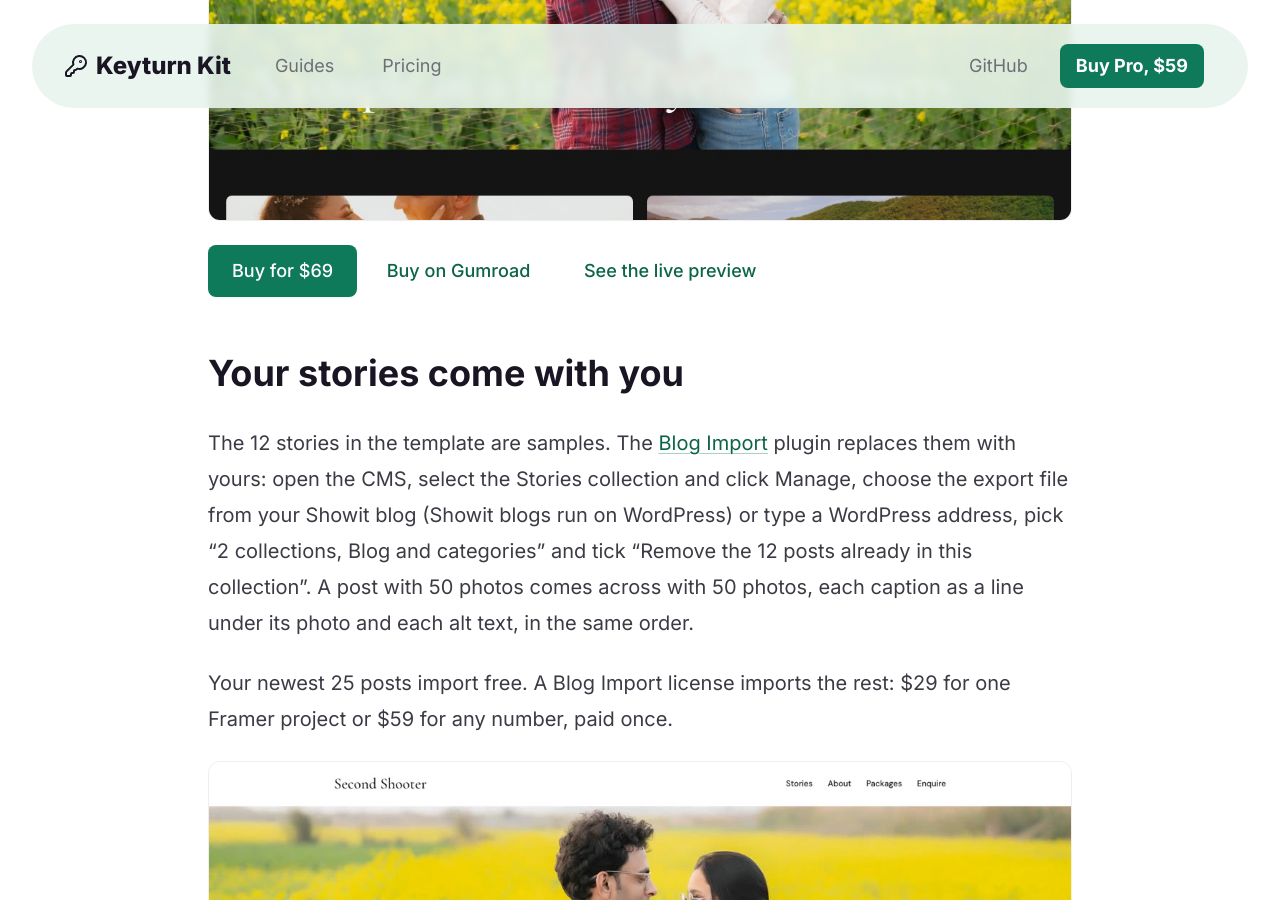
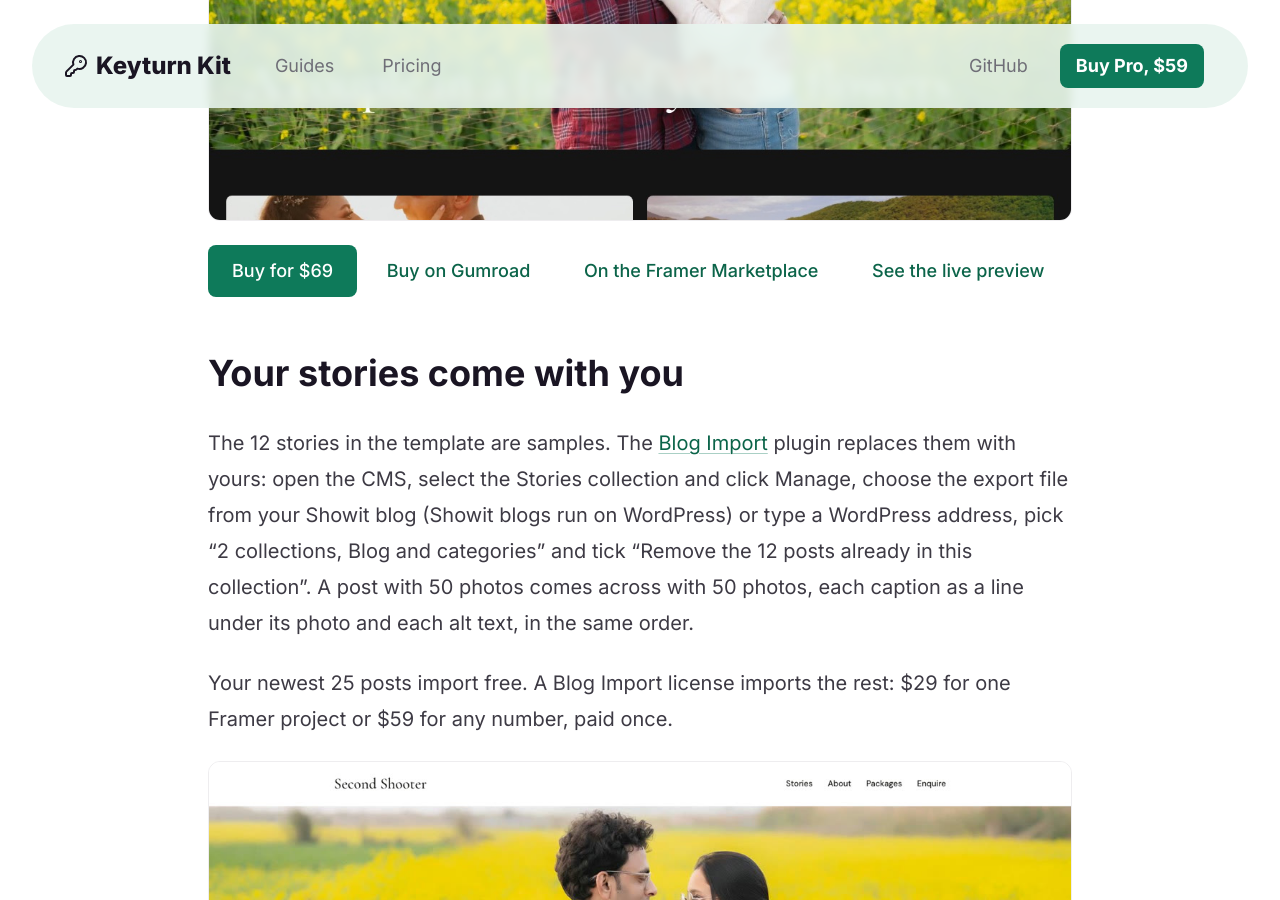
Before and after one commit to keyturnkit/keyturnkit.github.io, a Jekyll site: the page built from second-shooter/index.md, in a window 1280 px wide and 900 px high, scrolled down 1000 px. Built offline with Jekyll 4.4.1, drawn with Linux system fonts in a browser that asks for light colours.

Commit message:
Second Shooter: link the Framer Marketplace listing

```diff
--- a/second-shooter/index.md
+++ b/second-shooter/index.md
@@ -12,7 +12,7 @@ Second Shooter is a template we made for photographers whose stories already liv
 
 <img src="/second-shooter/home.jpg" alt="Second Shooter home page: the newest story as a full-width photo with its title, then the next stories as photo cards" width="1200" height="900" style="width:100%;height:auto;border-radius:12px;border:1px solid var(--line)">
 
-<p><a class="btn btn-primary" href="https://buy.polar.sh/polar_cl_F90VTtmuwNcrOPiYuxDciUWydmB6FuKivPo9t2pHHIM">Buy for $69</a> <a class="btn" href="https://mamstudiohq.gumroad.com/l/twfja">Buy on Gumroad</a> <a class="btn" href="https://encouraging-lottery-638690.framer.app">See the live preview</a></p>
+<p><a class="btn btn-primary" href="https://buy.polar.sh/polar_cl_F90VTtmuwNcrOPiYuxDciUWydmB6FuKivPo9t2pHHIM">Buy for $69</a> <a class="btn" href="https://mamstudiohq.gumroad.com/l/twfja">Buy on Gumroad</a> <a class="btn" href="https://www.framer.com/marketplace/templates/second-shooter/">On the Framer Marketplace</a> <a class="btn" href="https://encouraging-lottery-638690.framer.app">See the live preview</a></p>
 
 ## Your stories come with you
 
```
